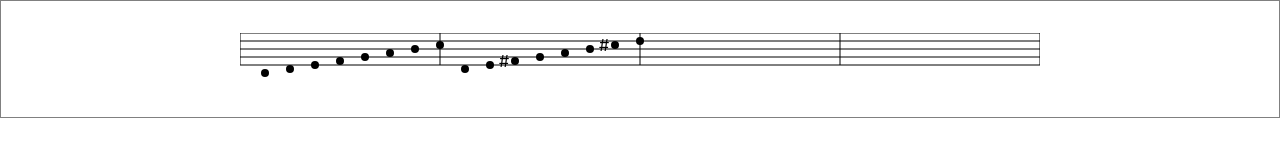
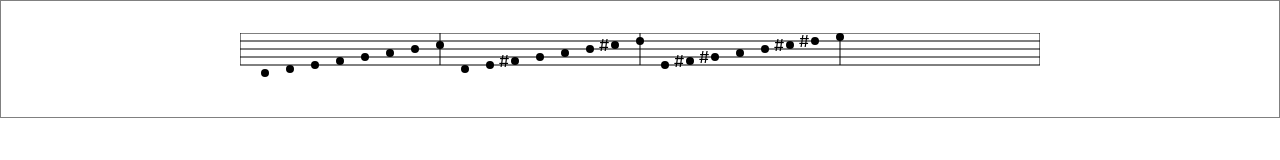
Before and after one commit to denisflorkin/msg, a React (Create React App) app: page / in a window 1280 px wide. Shown: the top 160 px of the page. Built offline with nearby package versions, Linux system fonts and the light colour scheme.

Commit message:
add data

```diff
--- a/src/App.js
+++ b/src/App.js
@@ -3,6 +3,7 @@ import ReactDOM from "react-dom";
 import {
   c as cScale,
   d as dScale,
+  e as eScale,
 } from './data/scales'
 
 const defaultRange = 4;
@@ -50,7 +51,7 @@ export default function App() {
             />
           ))}
 
-          {/* Notes */}
+          {/* C */}
           {cScale.map(({ name, beatPosition, sharp, range }) => (
             <g>
               {
@@ -66,8 +67,30 @@ export default function App() {
             </g>
           ))}
 
-          {/* Notes */}
+          {/* D */}
           {dScale.map(({ name, beatPosition, sharp, range }) => (
+            <g>
+              {
+                sharp
+                  ? <text
+                      style={{ fontWeight: 'thin' }}
+                      x={(beatPosition * (WIDTH / tempoBase / tempoRythm)) - 16}
+                      y={(notesPosition[name] + 6)  - ((range - defaultRange) * 28 )}
+                    >
+                      #
+                    </text>
+                  : null
+              }
+              <circle
+                cx={beatPosition * (WIDTH / tempoBase / tempoRythm)}
+                cy={notesPosition[name] - ((range - defaultRange) * 28 )}
+                r="4"
+              />
+            </g>
+          ))}
+
+          {/* E */}
+          {eScale.map(({ name, beatPosition, sharp, range }) => (
             <g>
               {
                 sharp
--- a/src/data/scales.js
+++ b/src/data/scales.js
@@ -104,8 +104,64 @@ export const d = [
   }
 ];
 
+export const e = [
+  {
+    range: 4,
+    name: "e",
+    beatPosition: lt(16, 1, 7, 1, 4),
+    type: "half"
+  },
+  {
+    range: 4,
+    name: "f",
+    sharp: true,
+    beatPosition: lt(17, 1, 7, 1, 4),
+    type: "half"
+  },
+  {
+    range: 4,
+    name: "g",
+    sharp: true,
+    beatPosition: lt(18, 1, 7, 1, 4),
+    type: "half"
+  },
+  {
+    range: 4,
+    name: "a",
+    beatPosition: lt(19, 1, 7, 1, 4),
+    type: "half"
+  },
+  {
+    range: 4,
+    name: "b",
+    beatPosition: lt(20, 1, 7, 1, 4),
+    type: "half"
+  },
+  {
+    range: 5,
+    name: "c",
+    sharp: true,
+    beatPosition: lt(21, 1, 7, 1, 4),
+    type: "half"
+  },
+  {
+    range: 5,
+    name: "d",
+    sharp: true,
+    beatPosition: lt(22, 1, 7, 1, 4),
+    type: "half"
+  },
+  {
+    range: 5,
+    name: "e",
+    beatPosition: lt(23, 1, 7, 1, 4),
+    type: "half"
+  }
+];
+
 
 export default {
   c,
   d,
+  e,
 }
```
